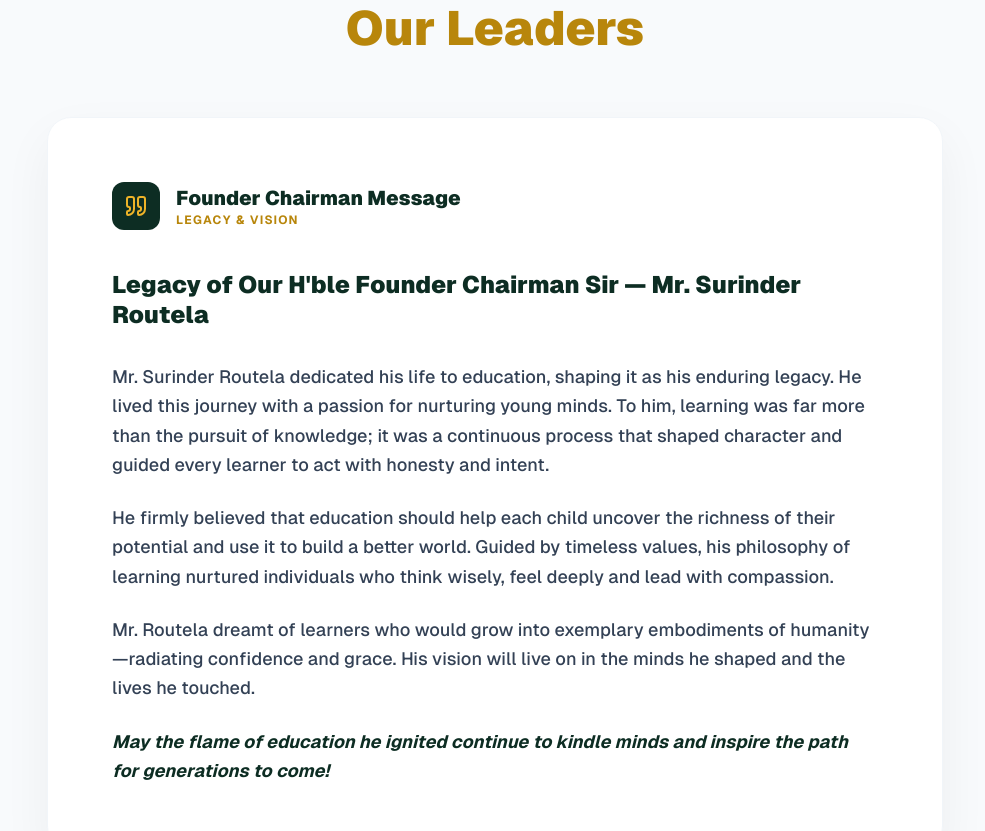
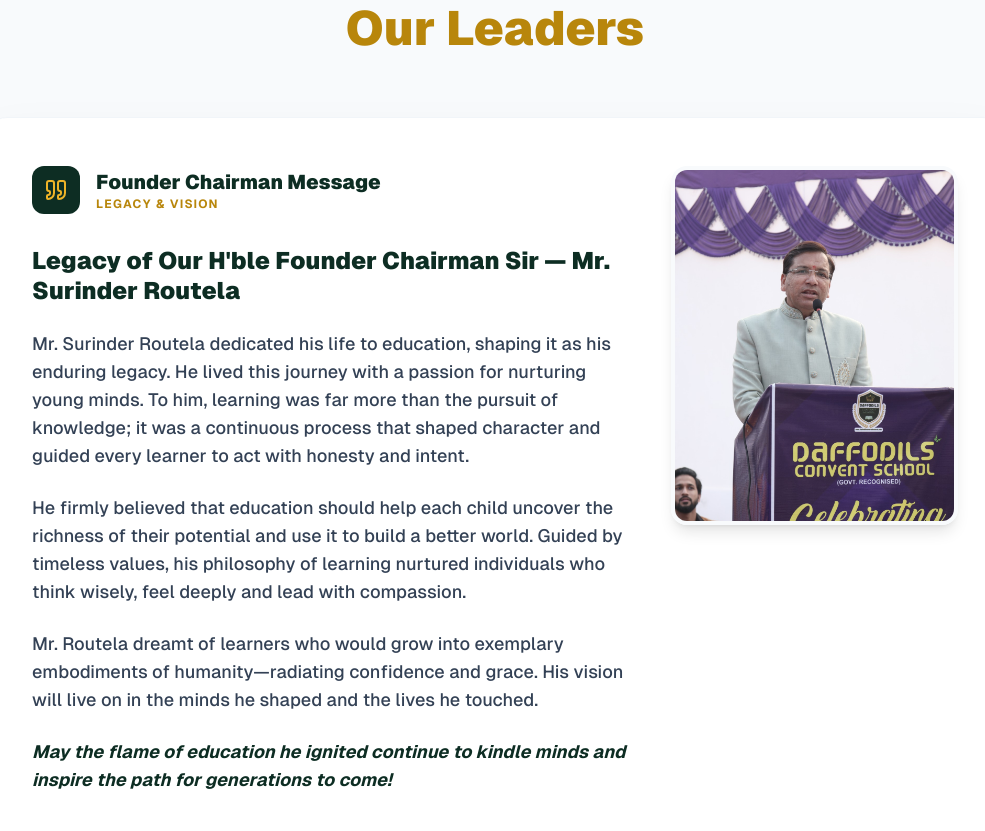
Before and after one commit to desirediv0/daffodils-convent-school, a Next.js app: page /about in a window 1280 px wide. Shown: the part 2148-2979 px from the top of the page, without its empty margins (145-1130 px from the left). Built offline with nearby package versions, Linux system fonts and the light colour scheme.

Commit message:
feat: implement About, Admissions, BeyondAcademics, and Home pages with new assets

```diff
--- a/src/components/pages/About.tsx
+++ b/src/components/pages/About.tsx
@@ -186,10 +186,11 @@ export function About() {
 
           <div className="space-y-24">
             {/* Founder Chairman Section */}
-            <div className="max-w-4xl mx-auto p-10 md:p-16 rounded-3xl bg-white shadow-[0_20px_50px_rgba(0,0,0,0.05)] border border-slate-100 relative overflow-hidden group animate-in fade-in slide-in-from-bottom-12 duration-1000">
+            <div className="max-w-5xl mx-auto p-10 md:p-12 rounded-3xl bg-white shadow-[0_20px_50px_rgba(0,0,0,0.05)] border border-slate-100 relative overflow-hidden group animate-in fade-in slide-in-from-bottom-12 duration-1000">
               <div className="absolute top-0 right-0 w-32 h-32 bg-school-gold/5 rounded-full -translate-y-1/2 translate-x-1/2 blur-2xl group-hover:bg-school-gold/10 transition-colors" />
-              <div className="relative">
-                <div className="flex items-center gap-4 mb-10">
+              <div className="relative grid grid-cols-1 md:grid-cols-12 gap-8 items-start">
+                <div className="md:col-span-8">
+                  <div className="flex items-center gap-4 mb-8">
                     <div className="h-12 w-12 rounded-xl bg-school-green-dark flex items-center justify-center text-school-gold">
                       <Quote className="h-6 w-6" />
                     </div>
@@ -199,11 +200,11 @@ export function About() {
                     </div>
                   </div>
 
-                <h3 className="text-2xl font-black text-school-green-dark mb-8 leading-tight">
+                  <h3 className="text-2xl font-black text-school-green-dark mb-6 leading-tight">
                     Legacy of Our H&apos;ble Founder Chairman Sir — Mr. Surinder Routela
                   </h3>
 
-                <div className="space-y-6 text-slate-700 text-lg leading-relaxed font-medium">
+                  <div className="space-y-6 text-slate-700 text-base md:text-lg leading-relaxed font-medium">
                     <p>
                       Mr. Surinder Routela dedicated his life to education, shaping it as his enduring legacy. He lived this journey with a passion for nurturing young minds. To him, learning was far more than the pursuit of knowledge; it was a continuous process that shaped character and guided every learner to act with honesty and intent.
                     </p>
@@ -216,6 +217,17 @@ export function About() {
                     <p className="text-school-green-dark font-bold italic">
                       May the flame of education he ignited continue to kindle minds and inspire the path for generations to come!
                     </p>
+                  </div>
+                </div>
+
+                <div className="md:col-span-4 w-full aspect-[4/5] relative rounded-2xl overflow-hidden shadow-lg border-4 border-slate-50">
+                  <Image
+                    src="/principal-speech.jpeg"
+                    alt="Founder Chairman Mr. Surinder Routela"
+                    className="w-full h-full object-cover object-top"
+                    fill
+                    sizes="(max-w-768px) 100vw, 33vw"
+                  />
                 </div>
               </div>
             </div>
--- a/src/components/pages/Admissions.tsx
+++ b/src/components/pages/Admissions.tsx
@@ -32,6 +32,7 @@ import { Input } from "@/components/ui/input"
 import { Textarea } from "@/components/ui/textarea"
 import { Label } from "@/components/ui/label"
 import { PageHero } from "@/components/ui/PageHero"
+import Link from "next/link"
 
 const whyChooseUs = [
   {
@@ -745,11 +746,11 @@ export function Admissions() {
             Give your child the opportunity to learn, grow, and succeed in a positive educational environment.
           </p>
           <div className="flex flex-wrap justify-center gap-4">
-            <Button size="lg" className="h-16 px-12 rounded-xl font-black text-lg bg-school-green-dark text-white hover:scale-105 transition-all shadow-2xl" onClick={() => document.getElementById('inquiry')?.scrollIntoView({ behavior: 'smooth' })}>
-              Apply Now
+            <Button asChild size="lg" className="h-16 px-12 rounded-xl font-black text-lg bg-school-green-dark text-white hover:scale-105 transition-all shadow-2xl">
+              <Link href="/contact">Apply Now</Link>
             </Button>
-            <Button size="lg" variant="outline" className="h-16 px-12 rounded-xl font-black text-lg border-2 border-slate-200 bg-transparent text-school-green-dark hover:bg-white hover:border-school-gold transition-all shadow-xl">
-              Schedule a Visit
+            <Button asChild size="lg" variant="outline" className="h-16 px-12 rounded-xl font-black text-lg border-2 border-slate-200 bg-transparent text-school-green-dark hover:bg-white hover:border-school-gold transition-all shadow-xl">
+              <Link href="/contact">Schedule a Visit</Link>
             </Button>
           </div>
         </div>
--- a/src/components/pages/BeyondAcademics.tsx
+++ b/src/components/pages/BeyondAcademics.tsx
@@ -47,7 +47,7 @@ const activityCategories = [
     icon: Star,
     color: "var(--school-gold-dark)",
     bgColor: "var(--school-gold-light)",
-    images: ["/Mother's day activity.png", "/Mother's day activity-2.png"],
+    images: ["/mothers-day-activity.png", "/mothers-day-activity-2.png"],
     description: "A special day dedicated to honoring mothers. Through creative card-making, storytelling, and performances, we celebrate the bond of love and gratitude.",
     activities: ["Creative Card Making", "Poetry Recitation", "Storytelling Sessions", "Gift Crafting", "Family Bonding Workshops"],
   },
@@ -64,14 +64,14 @@ const activityCategories = [
 ]
 
 const galleryImages = [
-  { src: "/nature-visit.jpeg", alt: "Students in nature visit" },
+  { src: "/nature-visit.jpeg", alt: "Students picnic" },
   { src: "/Festive_Duo.jpeg", alt: "Students in festive school attire", position: "object-top" },
-  { src: "/Mother's day activity-2.png", alt: "Students during Mother's Day activity", position: "object-top" },
-  { src: "/Mother's day activity.png", alt: "Mother's Day Celebration", position: "object-top" },
+  { src: "/mothers-day-activity-2.png", alt: "Students during Mother's Day activity", position: "object-top" },
+  { src: "/mothers-day-activity.png", alt: "Mother's Day Celebration", position: "object-top" },
   { src: "/traditional-dress-group.jpeg", alt: "Cultural traditional dress", position: "object-top" },
   { src: "/yoga-performance.jpeg", alt: "Yoga performance" },
   { src: "/school-trip-jeep.jpeg", alt: "School trip excursion" },
-  { src: "/kids-play-area.jpeg", alt: "Kids in play area" },
+  { src: "/kids-play-area.jpeg", alt: "A day out at amusement park" },
   { src: "/Green_Beginnings.jpeg", alt: "Gardening activity" },
   { src: "/martial-arts-performance.jpeg", alt: "Students in martial arts" },
   { src: "/classroom-students.jpeg", alt: "Students in class" },
--- a/src/components/pages/Home.tsx
+++ b/src/components/pages/Home.tsx
@@ -66,19 +66,19 @@ const galleryImages = [
   { src: "/annual-function-dance-1.jpeg", alt: "Students performing cultural dance" },
   { src: "/annual-function-dance-2.jpeg", alt: "Group dance performance" },
   { src: "/award-ceremony-1.jpeg", alt: "Student receiving award", position: "object-top" },
-  { src: "/stage-performance-1.jpeg", alt: "Stage performance by students" },
-  { src: "/principal-speech.jpeg", alt: "Principal giving speech", position: "object-top" },
-  { src: "/school-event-group.jpeg", alt: "Guests and staff on stage" },
-  { src: "/annual-function-audience.jpeg", alt: "Audience at school event" },
-  { src: "/cultural-performance-2.jpeg", alt: "Students performing on stage" },
-  { src: "/dance-performance-white-theme.jpeg", alt: "Dance performance in white costume" },
-  { src: "/group-dance-green.jpeg", alt: "Group dance in green costume" },
+  { src: "/stage-performance-1.jpeg", alt: "Patriotic performance by students" },
+  { src: "/principal-speech.jpeg", alt: "Chairman Sir giving speech", position: "object-top" },
+  { src: "/school-event-group.jpeg", alt: "Teachers with Chairman Sir" },
+  { src: "/annual-function-audience.jpeg", alt: "Guest and audience at school event" },
+  { src: "/cultural-performance-2.jpeg", alt: "Punjabi cultural performance" },
+  { src: "/dance-performance-white-theme.jpeg", alt: "Dramatic act by DCS students" },
+  { src: "/group-dance-green.jpeg", alt: "Outfit for Haryanvi folk dance" },
   { src: "/School_Band.jpeg", alt: "School marching band performance" },
   { src: "/martial-arts-performance.jpeg", alt: "Martial arts activity" },
-  { src: "/nature-visit.jpeg", alt: "Students in nature visit" },
+  { src: "/nature-visit.jpeg", alt: "Students picnic" },
   { src: "/Festive_Duo.jpeg", alt: "Students in festive school attire", position: "object-top" },
   { src: "/traditional-dress-group.jpeg", alt: "Cultural traditional dress", position: "object-top" },
-  { src: "/kids-play-area.jpeg", alt: "Kids in play area" },
+  { src: "/kids-play-area.jpeg", alt: "A day out at amusement park" },
 ];
 
 const highlights = [
```
Also changed, not shown: 2 other files (tests, documents, lock files or other folders). Lines whose indentation alone changed are shown as unchanged.
